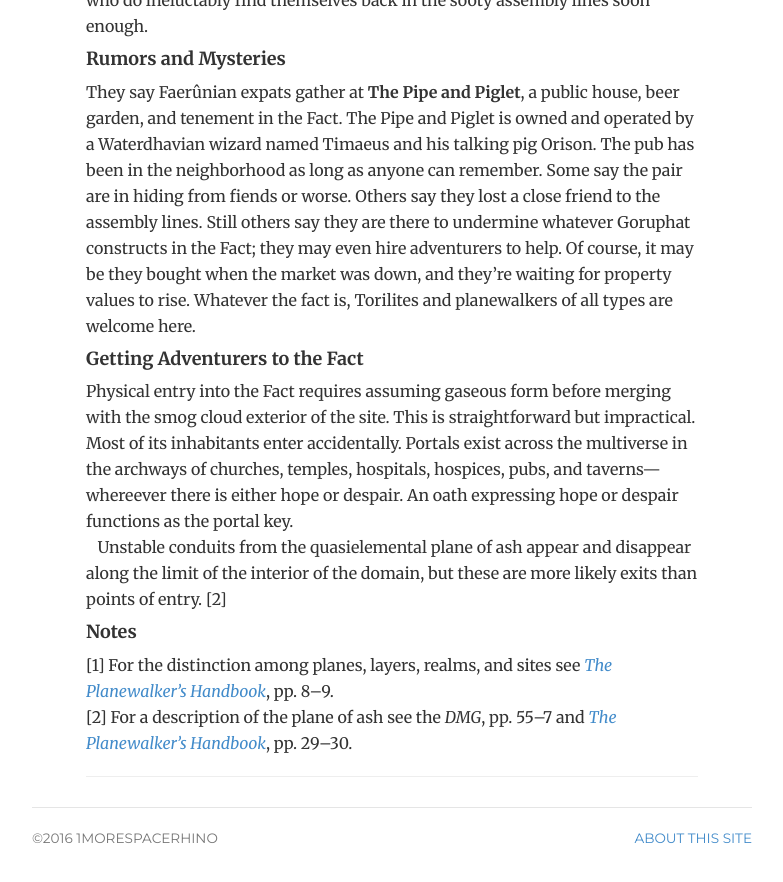
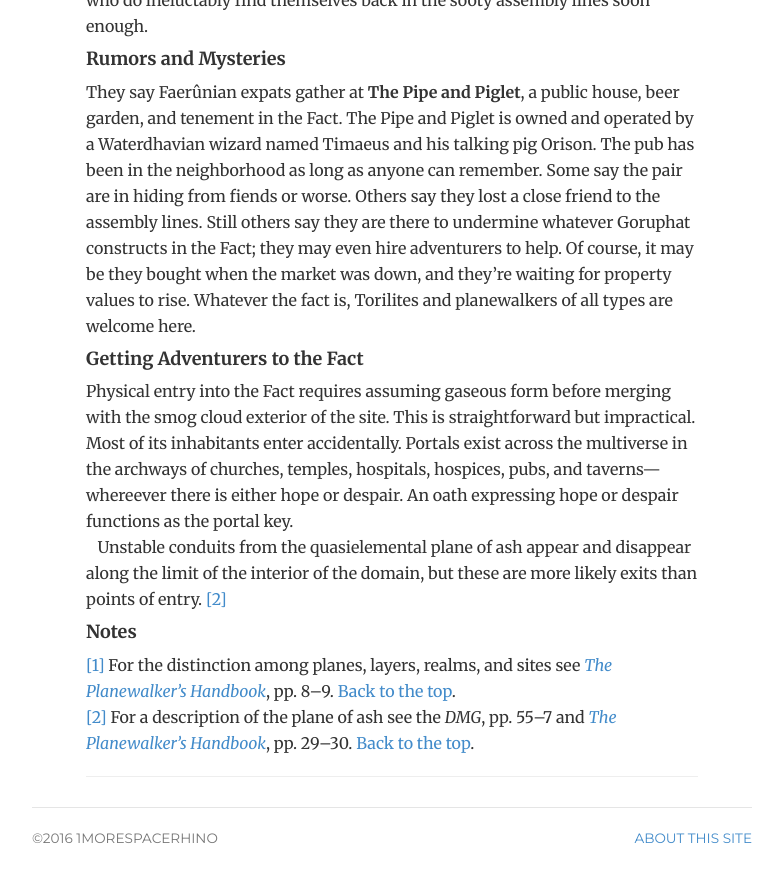
Before and after one commit to 1morespacerhino/1morespacerhino.github.io, a Jekyll site: the page built from _posts/2016-01-14-Planar-Locale.md, in a window 1280 px wide and 900 px high, scrolled down 1107 px. Shown: the top 882 px of the window, without its empty margins (248-1031 px from the left). Built offline with Jekyll 4.4.1, drawn with Linux system fonts in a browser that asks for light colours; some of the changed text lies outside the part shown.

Commit message:
testing cross-reference anchors

```diff
--- a/_posts/2016-01-14-Planar-Locale.md
+++ b/_posts/2016-01-14-Planar-Locale.md
@@ -6,8 +6,8 @@ title: Planar Locale
 *This is a draft of a planar site I am working on for an adventure set on the great wheel.*
 
 ## Planar Sites
-
-The planes are infinite, multifarious expanses. Maps don't really suit them. A **plane** refers to an entire dimension of existence as a whole, such as the Nine Hells. Planes may also comprise **layers**. Each layer, while entirely contained within a plane, is infinite itself and has its own unique features. Planes are populated by powerful entities. **Realms** are the home domain of these deities and powers. Finally, planar **sites** are particular locations of interest in a plane, either because the site has significant power or meaning or for another reason. [1]
+<a name="top1"></a>
+The planes are infinite, multifarious expanses. Maps don't really suit them. A **plane** refers to an entire dimension of existence as a whole, such as the Nine Hells. Planes may also comprise **layers**. Each layer, while entirely contained within a plane, is infinite itself and has its own unique features. Planes are populated by powerful entities. **Realms** are the home domain of these deities and powers. Finally, planar **sites** are particular locations of interest in a plane, either because the site has significant power or meaning or for another reason. [[1]](#1)
 &nbsp;&nbsp;&nbsp;**_Further reading._** If planar adventures intrigue you, read Appendix C of the *PHB* and chapter 2 of the *DMG*. See also the *Planescape* setting, available at [dmsguild.com](http://www.dmsguild.com/browse.php?filters=0_44712_0).
 
 ### Goruphat's Pleasure Dome; or, The Factory
@@ -24,9 +24,9 @@ They say Faerûnian expats gather at **The Pipe and Piglet**, a public house, be
 
 #### Getting Adventurers to the Fact
 
-Physical entry into the Fact requires assuming gaseous form before merging with the smog cloud exterior of the site. This is straightforward but impractical. Most of its inhabitants enter accidentally. Portals exist across the multiverse in the archways of churches, temples, hospitals, hospices, pubs, and taverns---whereever there is either hope or despair. An oath expressing hope or despair functions as the portal key.
-&nbsp;&nbsp;&nbsp;Unstable conduits from the quasielemental plane of ash appear and disappear along the limit of the interior of the domain, but these are more likely exits than points of entry. [2]
+Physical entry into the Fact requires assuming gaseous form before merging with the smog cloud exterior of the site. This is straightforward but impractical. Most of its inhabitants enter accidentally. Portals exist across the multiverse in the archways of churches, temples, hospitals, hospices, pubs, and taverns---whereever there is either hope or despair. An oath expressing hope or despair functions as the portal key. <a name="top2"></a>
+&nbsp;&nbsp;&nbsp;Unstable conduits from the quasielemental plane of ash appear and disappear along the limit of the interior of the domain, but these are more likely exits than points of entry. [[2]](#2)
 
 #### Notes
-[1] For the distinction among planes, layers, realms, and sites see [*The Planewalker's Handbook*](http://www.dmsguild.com/product/17280/The-Planewalkers-Handbook-2e), pp. 8--9.
-[2] For a description of the plane of ash see the *DMG*, pp. 55--7 and [*The Planewalker's Handbook*](http://www.dmsguild.com/product/17280/The-Planewalkers-Handbook-2e), pp. 29--30.
+<a name="1">[1]</a> For the distinction among planes, layers, realms, and sites see [*The Planewalker's Handbook*](http://www.dmsguild.com/product/17280/The-Planewalkers-Handbook-2e), pp. 8--9. [Back to the top](#top1).
+<a name="2">[2]</a> For a description of the plane of ash see the *DMG*, pp. 55--7 and [*The Planewalker's Handbook*](http://www.dmsguild.com/product/17280/The-Planewalkers-Handbook-2e), pp. 29--30. [Back to the top](#top2).
```
